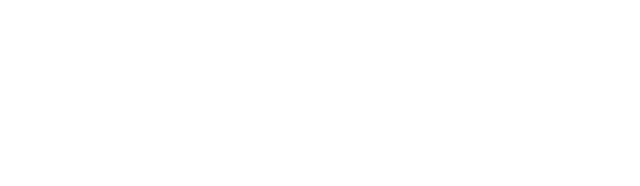
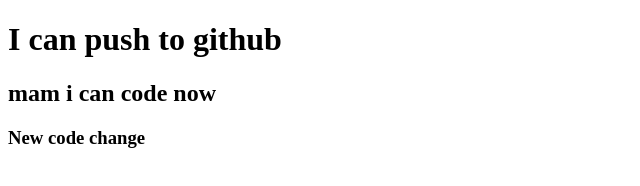
Before and after one commit to raka-404/first-web-repo, a plain HTML site: page index.html in a window 1280 px wide. Shown: the whole page, without its empty margins (0-640 px from the left). Drawn offline with Linux system fonts and the light colour scheme.

Commit message:
add header

```diff
--- a/index.html
+++ b/index.html
@@ -7,6 +7,8 @@
     <title>first github</title>
 </head>
 <body>
-
+    <h1>I can push to github</h1>
+    <h2>mam i can code now</h2>
+    <h3>New code change </h3>
 </body>
 </html>
```
